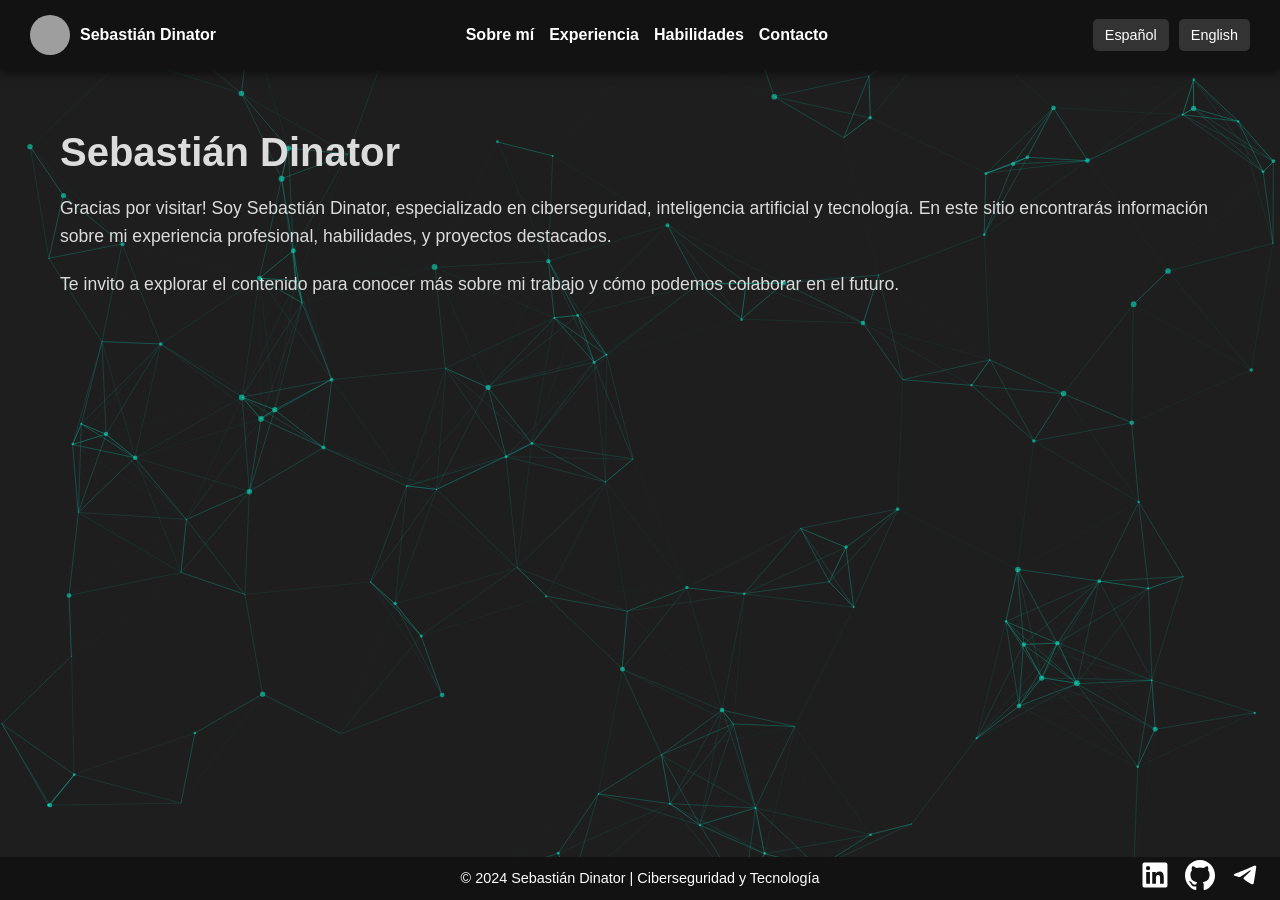
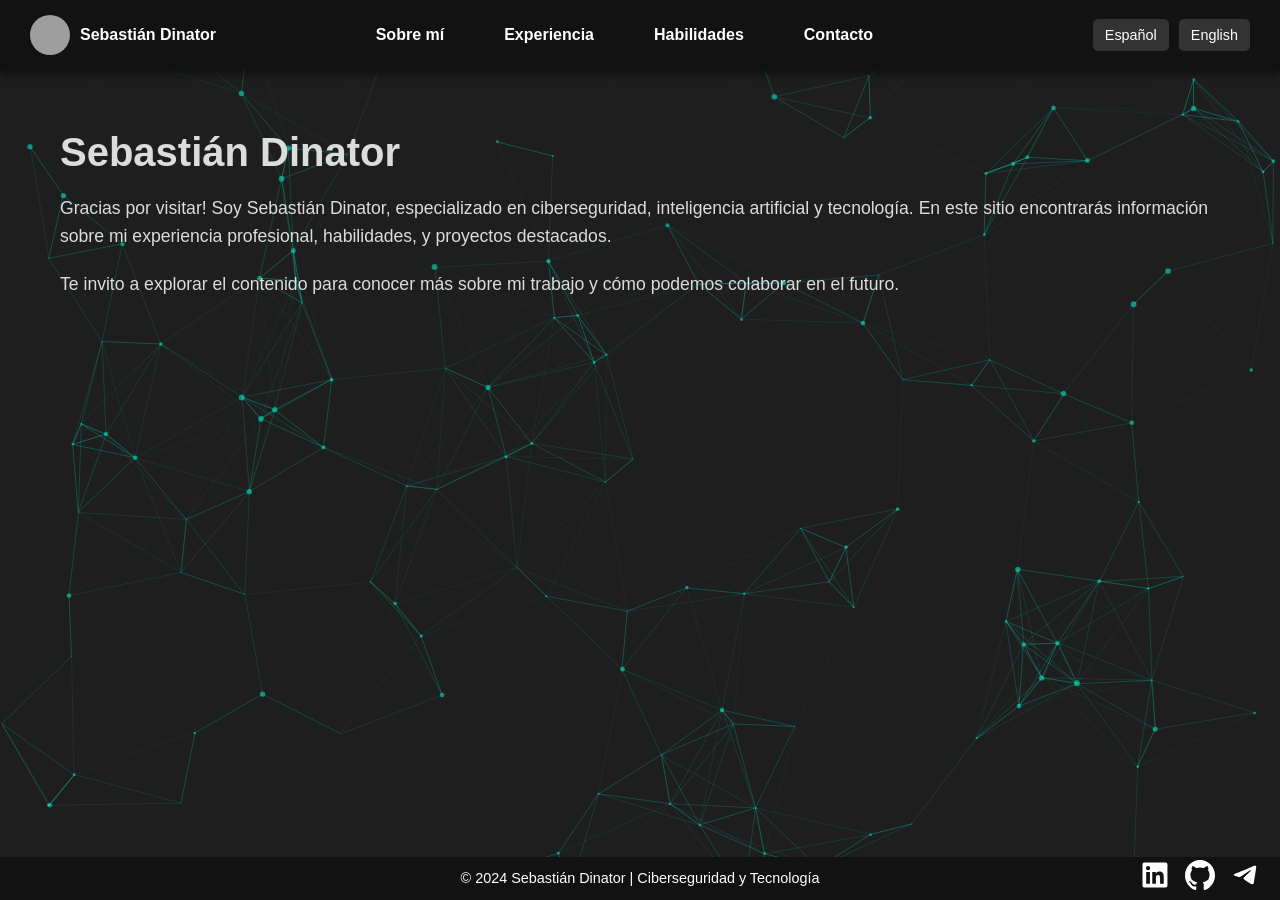
Before and after one commit to Seva41/Seva41.github.io, a Jekyll site: the page built from index.html, in a window 1280 px wide. Built offline with Jekyll 4.4.1, drawn with Linux system fonts in a browser that asks for light colours; grey boxes are pictures that could not be loaded.

Commit message:
Reestilizado de navbar y color de selección de pestaña

```diff
--- a/_includes/navbar.html
+++ b/_includes/navbar.html
@@ -15,20 +15,20 @@
   <!-- Enlaces de navegación -->
   <ul class="nav-links">
     <li>
-      <a href="#" onclick="showTab('about')" class="es">Sobre mí</a>
-      <a href="#" onclick="showTab('about')" class="en">About Me</a>
+      <a href="#about" onclick="showTab('about')" class="es">Sobre mí</a>
+      <a href="#about" onclick="showTab('about')" class="en">About Me</a>
     </li>
     <li>
-      <a href="#" onclick="showTab('experience')" class="es">Experiencia</a>
-      <a href="#" onclick="showTab('experience')" class="en">Experience</a>
+      <a href="#experience" onclick="showTab('experience')" class="es">Experiencia</a>
+      <a href="#experience" onclick="showTab('experience')" class="en">Experience</a>
     </li>
     <li>
-      <a href="#" onclick="showTab('skills')" class="es">Habilidades</a>
-      <a href="#" onclick="showTab('skills')" class="en">Skills</a>
+      <a href="#skills" onclick="showTab('skills')" class="es">Habilidades</a>
+      <a href="#skills" onclick="showTab('skills')" class="en">Skills</a>
     </li>
     <li>
-      <a href="#" onclick="showTab('contact')" class="es">Contacto</a>
-      <a href="#" onclick="showTab('contact')" class="en">Contact</a>
+      <a href="#contact" onclick="showTab('contact')" class="es">Contacto</a>
+      <a href="#contact" onclick="showTab('contact')" class="en">Contact</a>
     </li>
     <!-- Selector de idioma para móvil dentro del menú -->
     <li>
--- a/style.css
+++ b/style.css
@@ -99,7 +99,7 @@ p {
 .nav-links {
   list-style: none;
   display: flex;
-  gap: 15px;
+  gap: 60px; /* Aumentar el espacio entre los elementos */
   margin: 0 auto; /* Centrar los elementos */
   padding-left: 0;
   transition: transform 0.3s ease;
@@ -118,6 +118,11 @@ p {
 
 .nav-links a:hover {
   color: #5dade2;
+}
+
+/* Estilo para el enlace activo */
+.nav-links a.active {
+  color: #5dade2; /* Color azul para denotar el elemento activo */
 }
 
 /* Selector de idioma */
```
Also changed, not shown: _layouts/default.html (+14 -0 lines).
